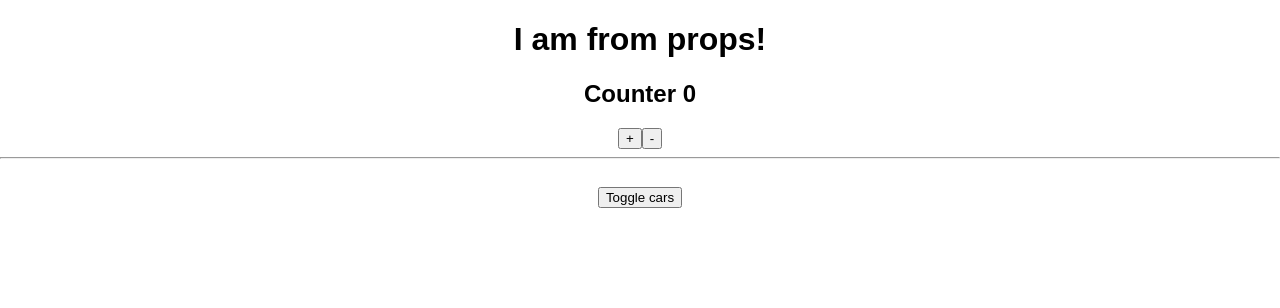
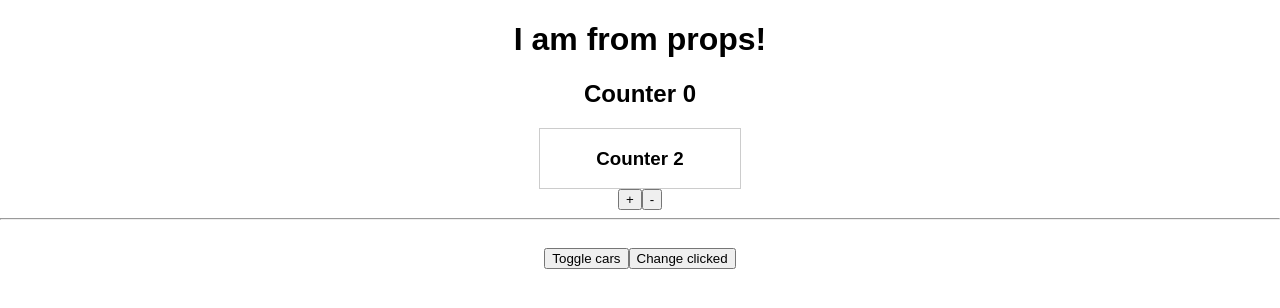
Before and after one commit to ValentinaPol/react_theory_udemy, a React app: page / in a window 1280 px wide. Shown: the top 308 px of the page. Built offline with nearby package versions, Linux system fonts and the light colour scheme.

Commit message:
Add Counter2

```diff
--- a/src/App.js
+++ b/src/App.js
@@ -11,6 +11,7 @@
     super(props)
 
     this.state = {
+      clicked: false,
       cars: [
         {name: 'Ford', year: 2018},
         {name: 'Audi', year: 2016},
@@ -79,7 +80,7 @@
         {/* <h1>{this.state.pageTitle}</h1> */}
         <h1>{this.props.title}</h1>
 
-        <Counter />
+        <Counter clicked={this.state.clicked}/>
 
         <hr/>
         <button
@@ -87,6 +88,8 @@
           className={'AppButton'}
           onClick={this.toggleCarsHandler}
         >Toggle cars</button>
+
+        <button onClick={() => this.setState({clicked:true})}>Change clicked</button>
 
         <div style={{
           width: 400,
--- a/src/Car/Car.js
+++ b/src/Car/Car.js
@@ -37,7 +37,6 @@
                 <h3>Car name: {this.props.name}</h3>
                 <p>Year: <strong>{this.props.year}</strong></p>
                 <input
-                    //ref={(inputRef) => this.inputRef = inputRef}//
                     ref={this.inputRef}
                     type="text"
                     onChange={this.props.onChangeName}
--- a/src/Counter/Counter.js
+++ b/src/Counter/Counter.js
@@ -1,5 +1,6 @@
 import React, {Component} from 'react'
 import Auxiliary from '../hoc/Auxiliary'
+import Counter2 from '../Counter2/Counter2'
 
 export default class Counter extends Component {
     state = {
@@ -7,10 +8,6 @@
     }
 
     addCounter = () => {
-        // this.setState({
-        //     counter: this.state.counter + 1
-        // })
-
         this.setState((prevState) => {
             return {
                 counter: prevState.counter + 1
@@ -21,15 +18,10 @@
         return (
             <Auxiliary>
                 <h2>Counter {this.state.counter} </h2>
+                <Counter2 clicked={this.props.clicked} />
                 <button onClick={this.addCounter}>+</button>
                 <button onClick={() => this.setState({counter: this.state.counter - 1})}>-</button>
             </Auxiliary>
         )
-
-        // return [
-        //     <h2 key={'1'}>Counter {this.state.counter} </h2>,
-        //     <button key={'2'} onClick={this.addCounter}>+</button>,
-        //     <button key={'3'} onClick={() => this.setState({counter: this.state.counter - 1})}>-</button>
-        // ]
     }
 }
--- /dev/null
+++ b/src/Counter2/Counter2.js
@@ -0,0 +1,14 @@
+import React from 'react'
+
+export default props => {
+    return (
+        <div style={{
+            border: '1px solid #ccc',
+            width: 200,
+            margin: '0 auto'
+        }}>
+            <h3>Counter 2</h3>
+            {props.clicked ? <p>Clicked</p> : null}
+        </div>
+    )
+}
```
